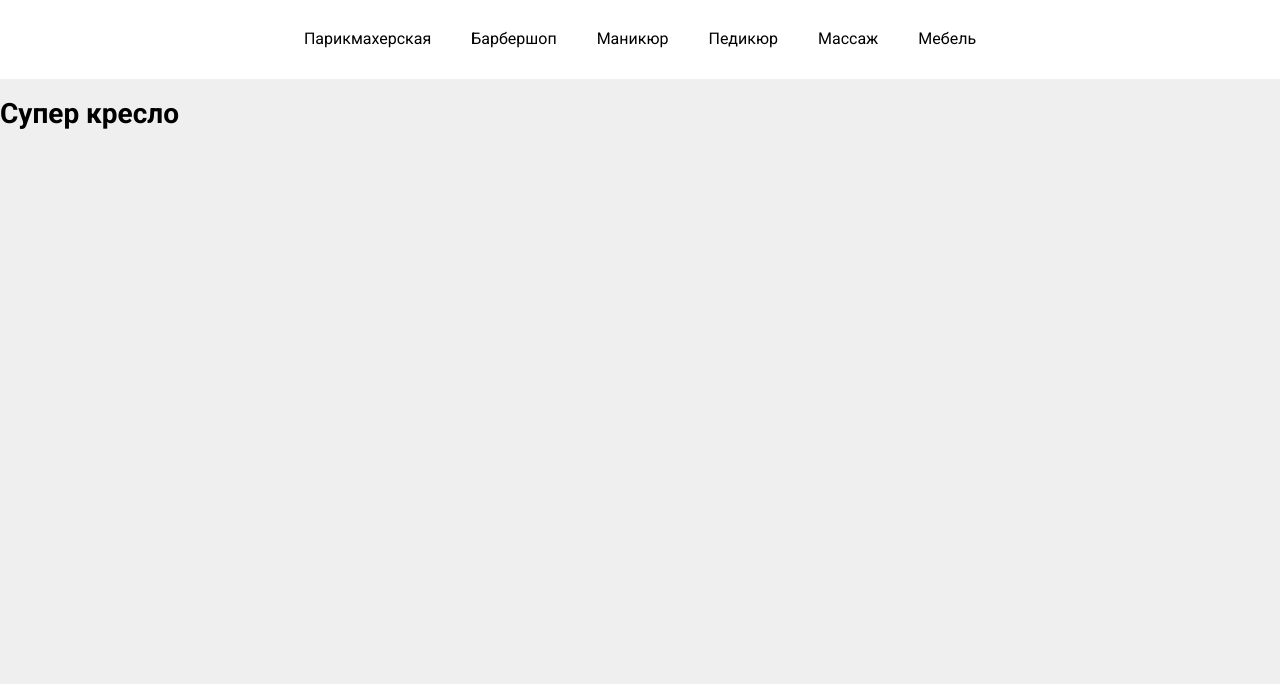
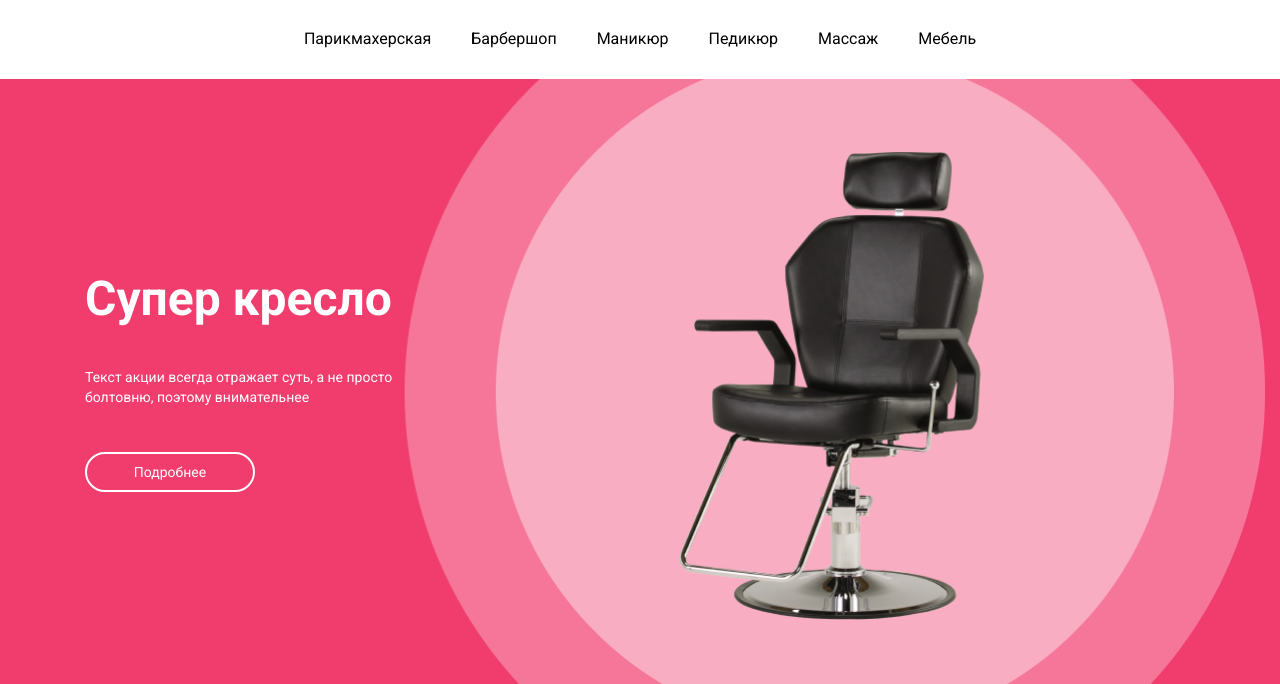
Before and after one commit to FomenkoAndrey/20230210_____beauty, a website: page index.html in a window 1280 px wide. Shown: the part 172-856 px from the top of the page. Before the commit the page ends 800 px from the top, so only its background shows below. Drawn offline with Linux system fonts and the light colour scheme.

Commit message:
сверстали секцию hero (sales)

```diff
--- a/assets/css/style.css
+++ b/assets/css/style.css
@@ -97,14 +97,10 @@ a {
   gap: var(--gap);
 }
 
-.logo {
-}
 .logo__link {
   display: flex;
   align-items: center;
   gap: var(--gap);
-}
-.logo__image {
 }
 .logo__title {
   font-size: 36px;
@@ -138,3 +134,37 @@ a {
   display: block;
   padding: 7px var(--gap-xs);
 }
+
+.main {
+}
+.hero {
+  background-color: var(--color-accent);
+  background-image: url(../img/Rectangle2.png);
+  background-repeat: no-repeat;
+  background-position: 50% 50%;
+  background-size: cover;
+
+  color: var(--color-white);
+  padding: 192px 0;
+}
+.hero__content {
+  display: flex;
+  flex-direction: column;
+  gap: var(--gap-xl);
+  max-width: 375px;
+}
+.hero__title {
+  font-size: 48px;
+  line-height: var(--line-height-sm);
+  margin: 0;
+}
+.hero__description {
+  line-height: var(--line-height-lg);
+  margin-bottom: 5px;
+}
+.hero__button {
+}
+.btn {
+}
+.btn--secondary {
+}
--- a/index.html
+++ b/index.html
@@ -84,8 +84,15 @@
   </header>
 
   <main class="main">
-    <section>
-      <h1>Супер кресло</h1>
+    <section class="hero">
+      <div class="container">
+        <div class="hero__content">
+          <h1 class="hero__title">Супер кресло</h1>
+          <div class="hero__description">Текст акции всегда отражает суть, а не просто
+            болтовню, поэтому внимательнее</div>
+          <a class="hero__button btn btn--secondary" href="">Подробнее</a>
+        </div>
+      </div>
     </section>
   </main>
 
```
Also changed, not shown: assets/img/Rectangle2.png (added).
